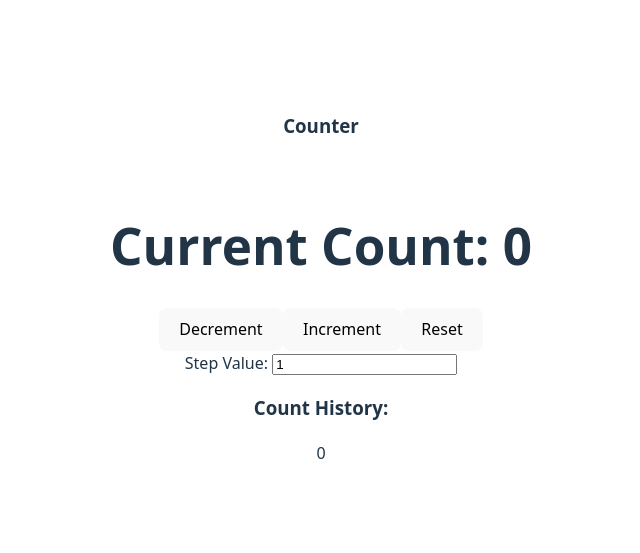
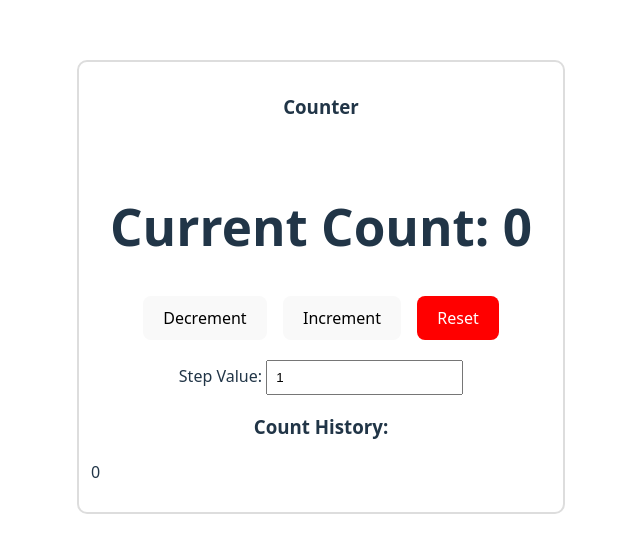
Before and after one commit to jjacque1/React-Counter-with-useEffect, a React (Vite) app: page / in a window 1280 px wide. Shown: the part 113-666 px from the top of the page, without its empty margins (319-959 px from the left). Built offline with nearby package versions, Linux system fonts and the light colour scheme.

Commit message:
initialize count from locaStorage

```diff
--- a/src/App.css
+++ b/src/App.css
@@ -4,3 +4,32 @@
   padding: 2rem;
   text-align: center;
 }
+
+
+button {
+  margin: 8px;
+}
+
+.btn-red {
+  background-color: red;
+  color: white;
+}
+
+input {
+  padding: 8px;
+  margin-top: 12px;
+}
+
+.container {
+  border: 2px solid #ddd;
+  padding: 12px;
+  border-radius: 10px;
+  width: 460px;
+}
+
+.his-para {
+  display: flex;
+  flex-wrap: wrap;
+  width: 100%;
+
+}
--- a/src/App.tsx
+++ b/src/App.tsx
@@ -1,5 +1,5 @@
 import './App.css'
-import Counter from './components/Counter'
+import Counter from './components/AdvancedCounter'
 
 function App() {
 
--- /dev/null
+++ b/src/components/AdvancedCounter.tsx
@@ -0,0 +1,111 @@
+import { useEffect, useState } from "react";
+
+export default function Counter() {
+  const [step, setStep] = useState<number>(1);
+
+  //========LOCAL STORAGE KEY==========
+
+  const savedCountStorageKey = "savedCount";
+
+  const [count, setCount] = useState<number>(() => {
+    const savedCountString = localStorage.getItem(savedCountStorageKey);
+
+    if (savedCountString === null) {
+      return 0;
+    }
+
+    const savedCountNumber = Number(savedCountString);
+
+    if (Number.isNaN(savedCountNumber)) {
+      return 0;
+    }
+
+    return savedCountNumber;
+  });
+
+  const [history, setHistory] = useState<number[]>(() => {
+    return [count];
+  });
+
+  //=========INCREMENT COUNT AND UPDATE HISTORY========
+
+  function incrementCount() {
+    setCount((prev: number): number => {
+      const newCount = prev + step;
+
+      setHistory((prev) => {
+        return [...prev, newCount];
+      });
+
+      return newCount;
+    });
+  }
+
+  //==========DECREMENT COUNT AND UPDATE HISTORY==========
+
+  function decrementCount() {
+    setCount((prev: number): number => {
+      const newCount = prev - step;
+
+      setHistory((prev) => {
+        return [...prev, newCount];
+      });
+
+      return newCount;
+    });
+  }
+
+  //=========RESET COUNT AND RESET HISTORY=========
+
+  function resetCounter() {
+    const resetCount = 0;
+
+    setCount(resetCount);
+    setHistory([resetCount]);
+    localStorage.removeItem(savedCountStorageKey);
+  }
+
+  //==============HANDLE STEP===================
+
+  function handleStep(event: React.ChangeEvent<HTMLInputElement>) {
+    const newStepValue = Number(event.target.value);
+
+    if (newStepValue >= 1) {
+      setStep(newStepValue);
+    }
+  }
+  //=============LOCAL STORAGE=================
+
+  useEffect(() => {
+    const saveTimerId = window.setTimeout(() => {
+      localStorage.setItem(savedCountStorageKey, String(count));
+    }, 300);
+
+    return () => {
+      window.clearTimeout(saveTimerId);
+    };
+  }, [count]);
+
+  //==============RETURN UI====================
+
+  return (
+    <div className="container">
+      <h3>Counter</h3>
+      <br />
+      <h1>Current Count: {count}</h1>
+      <div className="btns">
+        <button onClick={decrementCount}>Decrement</button>
+        <button onClick={incrementCount}>Increment</button>
+        <button onClick={resetCounter} className="btn-red">
+          Reset
+        </button>
+      </div>
+      <div>
+        <label htmlFor="step">Step Value: </label>
+        <input type="number" min={1} value={step} onChange={handleStep} />
+      </div>
+      <h3>Count History:</h3>
+      <p className="his-para">{history.join(", ")}</p>
+    </div>
+  );
+}
--- a/src/components/Counter.tsx
+++ /dev/null
@@ -1,106 +0,0 @@
-import { useEffect, useState } from "react";
-
-export default function Counter() {
-  const [count, setCount] = useState<number>(0);
-  const [step, setStep] = useState<number>(1);
-  const [history, setHistory] = useState<number[]>([0]);
-
-
-//========LOCAL STORAGE KEY==========
-
-  const StorageKey = "savedCountHistory";
-
-//=========INCREMENT COUNT AND UPDATE HISTORY========
-
-
-  function incrementCount() {
-    setCount((prev: number): number => {
-      const newCount = prev + step;
-
-      setHistory((prev) => {
-        return [...prev, newCount];
-      })
-
-      return newCount;
-    });
-  }
-
-
-//==========DECREMENT COUNT AND UPDATE HISTORY==========
-
-
-  function decrementCount() {
-    setCount((prev: number): number => {
-      const newCount = prev - step;
-
-      setHistory((prev) => {
-        return [...prev, newCount];
-      })
-
-      return newCount;
-    });
-  }
-
-
-//=========RESET COUNT AND RESET HISTORY=========
-
-
-  function resetCounter() {
-
-    const resetCount = 0;
-
-    setCount(resetCount);
-    setHistory([resetCount]);
-  }
-
-
-//==============HANDLE STEP===================
-
-
-  function handleStep(event: React.ChangeEvent<HTMLInputElement>) {
-    const newStepValue = Number(event.target.value);
-
-    if (newStepValue >= 1) {
-      setStep(newStepValue);
-    }
-  }
-//=============LOCAL STORAGE=================
-
-useEffect(() => {
-    const savedCountString = localStorage.getItem(StorageKey);
-
-    if(savedCountString !== null) {
-        const saveCountNumber = Number(savedCountString);
-
-        if(!Number.isNaN(saveCountNumber)) {
-            setCount(saveCountNumber);
-
-            setHistory([saveCountNumber])
-        }
-    }
-}, []);
-
-//==============RETURN UI====================
-
-  return (
-    <div>
-      <h3>Counter</h3>
-      <br />
-      <h1>Current Count: {count}</h1>
-      <div className="btns">
-            <button onClick={decrementCount}>Decrement</button>
-            <button onClick={incrementCount}>Increment</button>
-            <button onClick={resetCounter}>Reset</button>
-      </div>
-      <div>
-        <label htmlFor="step">Step Value: </label>
-        <input type="number"
-        min={1}
-        value={step}
-        onChange={handleStep}/>
-      </div>
-      <h3>Count History:</h3>
-      <p>{ history.join(", ") }</p>
-    </div>
-  );
-}
```
